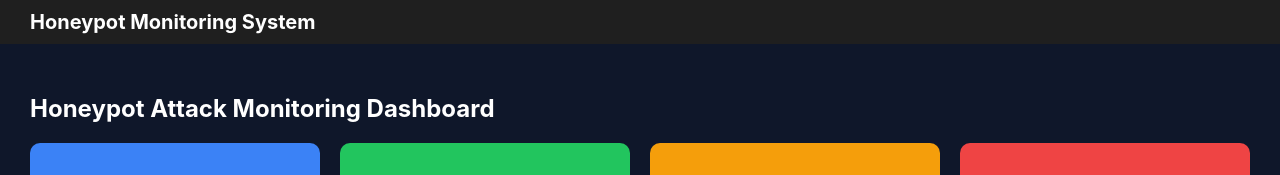
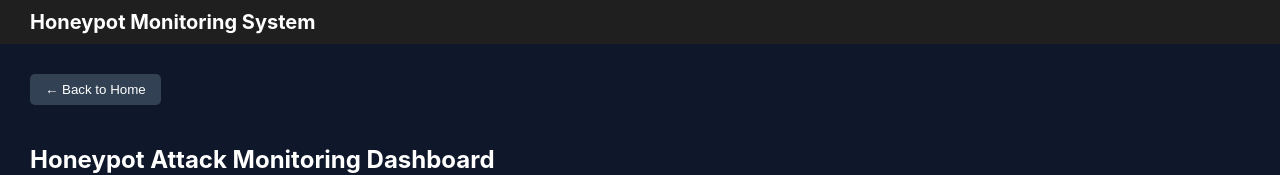
Before and after one commit to RohanMaharjan/HoneyPot_System, a React (Create React App) app in the folder honeypot-dashboard/: page /dashboard in a window 1280 px wide. Shown: the top 175 px of the page. Built offline with nearby package versions, Linux system fonts and the light colour scheme; no server answers.

Commit message:
added return button

```diff
--- a/honeypot-dashboard/src/AttackDashboard.js
+++ b/honeypot-dashboard/src/AttackDashboard.js
@@ -1,5 +1,6 @@
 import React, { useEffect, useState } from "react";
 import Navbar from "./components/Navbar";
+import { useNavigate } from "react-router-dom";
 import { Line } from "react-chartjs-2";
 
 import {
@@ -25,6 +26,7 @@ function AttackDashboard() {
 
   const [attacks, setAttacks] = useState([]);
   const [selectedPort, setSelectedPort] = useState("All");
+  const navigate = useNavigate();
 
   // =========================
   // FETCH DATA
@@ -115,6 +117,9 @@ function AttackDashboard() {
       <Navbar />
 
       <div style={styles.page}>
+        <button onClick={() => navigate("/")} style={styles.backBtn}>
+          ← Back to Home
+        </button>
 
         <h2 style={styles.title}>
           Honeypot Attack Monitoring Dashboard
@@ -300,5 +305,16 @@ const styles = {
   table: {
     width: "100%",
     borderCollapse: "collapse"
-  }
+  },
+
+  backBtn: {
+  marginBottom: "20px",
+  padding: "8px 15px",
+  background: "#334155",
+  color: "white",
+  border: "none",
+  borderRadius: "5px",
+  cursor: "pointer"
+}
+
 };
--- a/honeypot-dashboard/src/pages/LandingPage.js
+++ b/honeypot-dashboard/src/pages/LandingPage.js
@@ -5,7 +5,6 @@ import Navbar from "../components/Navbar";
 
 function LandingPage() {
   const navigate = useNavigate();
-  // const token = localStorage.getItem("token");
 
   const handleGetStarted = () => {
 
@@ -17,7 +16,7 @@ function LandingPage() {
     "Detect port scanning attempts",
     "Monitor web attacks in real-time",
     "Store & analyze attack logs",
-    "User authentication for dashboard",
+    "Open access to thedashboard",
     "Interactive charts and tables"
   ];
 
--- a/package.json
+++ b/package.json
@@ -1,4 +1,7 @@
 {
+  "scripts": {
+    "start": "cd honeypot-dashboard && npm start"
+  },
   "dependencies": {
     "bcrypt": "^6.0.0",
     "chart.js": "^4.5.1",
@@ -7,6 +10,7 @@
     "jsonwebtoken": "^9.0.3",
     "nmap": "^1.1.0",
     "pg": "^8.20.0",
-    "react-chartjs-2": "^5.3.1"
+    "react-chartjs-2": "^5.3.1",
+    "react-scripts": "^5.0.1"
   }
 }
```
